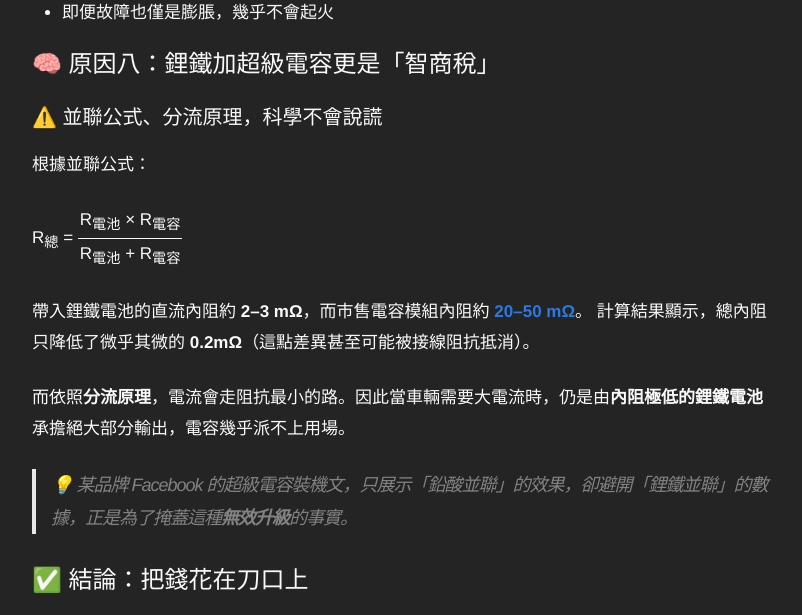
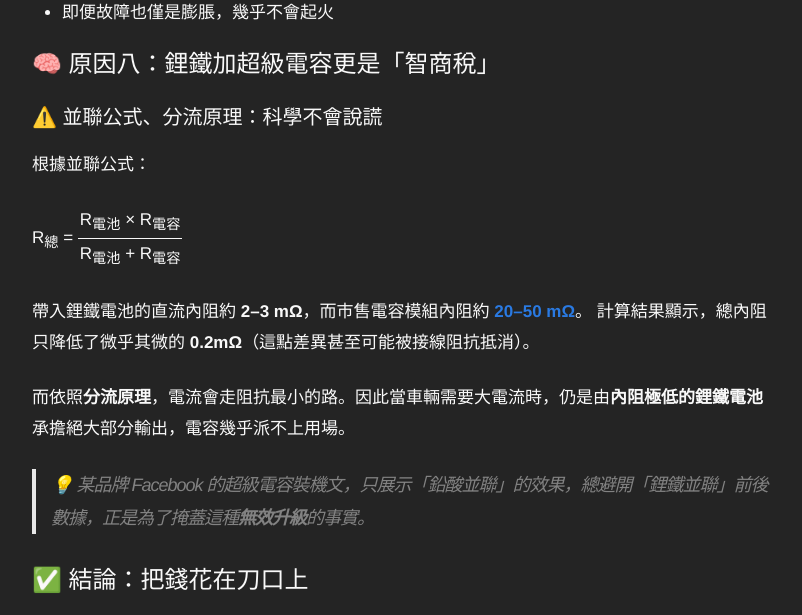
Before and after one commit to 1stbenz/1stbenz.github.io, a Jekyll site: the page built from _posts/2025-10-18-dont-use-supercap.md, in a window 1280 px wide and 900 px high, scrolled down 2406 px. Shown: the part 154-769 px from the top of the window, without its empty margins (238-1040 px from the left). Built offline with Jekyll 4.4.1, drawn with Linux system fonts in a browser that asks for light colours.

Commit message:
Update 2025-10-18-dont-use-supercap.md

```diff
--- a/_posts/2025-10-18-dont-use-supercap.md
+++ b/_posts/2025-10-18-dont-use-supercap.md
@@ -87,7 +87,7 @@ categories: Auto
 
 ## 🧠 原因八：鋰鐵加超級電容更是「智商稅」
 
-### ⚠️ 並聯公式、分流原理，科學不會說謊
+### ⚠️ 並聯公式、分流原理：科學不會說謊
 
 根據並聯公式：
 <p>
@@ -103,7 +103,7 @@ categories: Auto
 
 而依照**分流原理**，電流會走阻抗最小的路。因此當車輛需要大電流時，仍是由**內阻極低的鋰鐵電池**承擔絕大部分輸出，電容幾乎派不上用場。
 
-> 💡 某品牌 Facebook 的超級電容裝機文，只展示「鉛酸並聯」的效果，卻避開「鋰鐵並聯」的數據，正是為了掩蓋這種**無效升級**的事實。
+> 💡 某品牌 Facebook 的超級電容裝機文，只展示「鉛酸並聯」的效果，總避開「鋰鐵並聯」前後數據，正是為了掩蓋這種**無效升級**的事實。
 
 ## ✅ 結論：把錢花在刀口上
 
```
